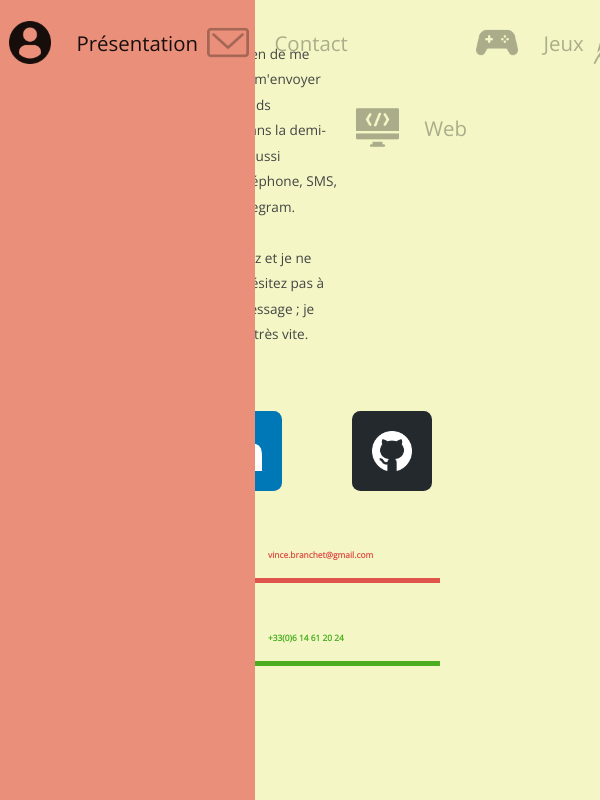
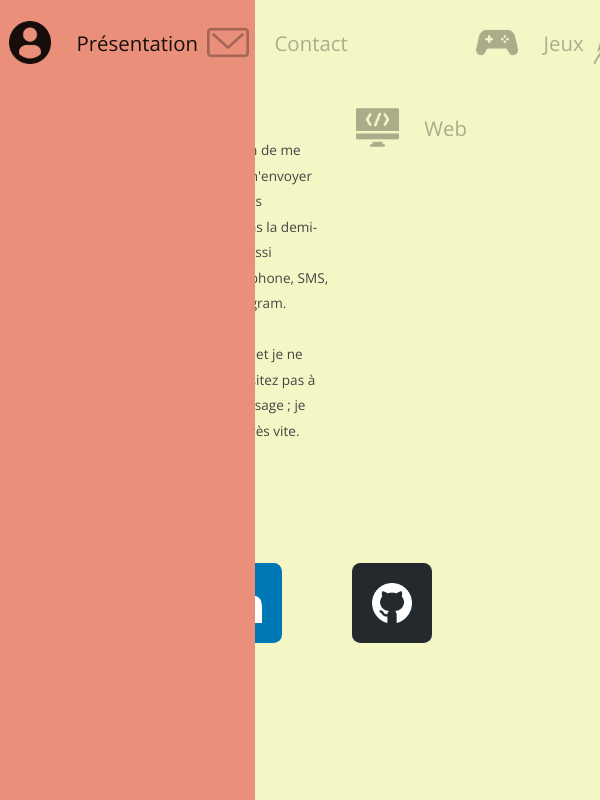
Before and after one commit to vincentbranchet/portfolio, a React (Create React App) app: page /contact in a window 600 px wide. Built offline with nearby package versions, Linux system fonts and the light colour scheme.

Commit message:
fixed compatiblity issues with iOS and Safari

```diff
--- a/src/components/App.js
+++ b/src/components/App.js
@@ -101,9 +101,12 @@ class App extends React.Component {
       const menuButtons = this.state.menuButtons.slice(0, this.state.menuButtons.length);
       const currentKey = location.pathname; // page pathname from withRouter context used to trigger page transitions
       const direction = this.getPosition(location) > this.state.prevPosition ? "right" : "left";
+      const pageStyle = {
+        height: this.state.screenHeight,
+      };
 
       return (
-        <div className="mainWrapper">
+        <div className="mainWrapper" style={pageStyle}>
           <Menu
             onClick={(id) => this.handleClickOnMenuButton(id)}
             category={activeCategory}
@@ -144,6 +147,8 @@ class App extends React.Component {
                     path="/projets"
                     render={(...props) => (
                         <ProjectPage {...props}
+                        screenHeight={this.state.screenHeight}
+                        screenWidth={this.state.screenWidth}
                         direction={direction}
                         category={this.state.category}
                         projects={this.state.projects}
--- a/src/index.css
+++ b/src/index.css
@@ -45,7 +45,8 @@
 html, body, #root, .mainWrapper {
     width: 100%;
     height: 100%;
-    overflow: hidden;
+    position: relative;
+    overflow-x: hidden;
     background-color: var(--bg-submain);
 }
 
@@ -64,6 +65,15 @@ a {
     position: relative;
 }
 
+.mainWrapper::-webkit-scrollbar{
+    width: 0.5rem;
+}
+.mainWrapper::-webkit-scrollbar-track {
+    background-color: var(--bg-submain);
+}
+.mainWrapper::-webkit-scrollbar-thumb {
+    background-color: var(--bg-main);
+}
 .projectPageWrapper::-webkit-scrollbar{
     width: 0.5rem;
 }
@@ -105,7 +115,6 @@ a {
 
 .pageWrapper {
     margin-left: 5rem;
-    height: 100vh;
     width: 100vw;
 }
 
@@ -167,9 +176,9 @@ a {
 
 /* || Landing page */
 .landingPageWrapper {
-    height: 100%;
     width: 100%;
     overflow-y: scroll;
+    -webkit-overflow-scrolling: touch;
 }
 .landingPresentationWrapper .paragraph {
     padding-left: 15px;
@@ -205,7 +214,6 @@ a {
 
 /* || Contact */
 .contactPageWrapper {
-    height: 100%;
     width: 100%;
     display: flex;
     flex-direction: row-reverse;
@@ -319,15 +327,16 @@ a {
 
 /* || Projects  */
 .projectPageWrapper {
-    height: 100%;
     width: 100%;
     display: flex;
     flex-direction: column;
     overflow-y: scroll;
+    -webkit-overflow-scrolling: touch;
 }
 
 .projectLine {
     width: 100%;
+    height: auto;
     display: flex;
     justify-content: space-around;
 }
@@ -379,6 +388,7 @@ a {
     background-color: white;
     position: relative;
     overflow: hidden;
+    z-index: 1;
 }
 
 .bannerOverlay {
@@ -561,7 +571,7 @@ a {
         justify-content: space-around;
     }
     .landingPresentationWrapper {
-        margin-top: 5rem;
+        margin-top: 10vw;
         flex-direction: column;
         justify-content: space-evenly;
     }
@@ -583,7 +593,7 @@ a {
         margin-top: 2vh;
     }
     .landingLinksWrapper {
-        margin-bottom: 1rem;
+        margin-bottom: 6rem;
     }
     .landingLink {
         box-shadow: none;
@@ -615,8 +625,9 @@ a {
     .contactTextWrapper {
         max-width: 90%;
         font-size: 0.8rem;
-        margin-bottom: 1rem;
-        padding-right: 2.5rem;
+        margin-top: 20vw;
+        margin-bottom: 20vw;
+        padding-right: 10vw;
 
     }
     .contactLinksWrapper {
@@ -627,7 +638,7 @@ a {
         width: 100%;
     }
     .webLinks {
-        margin-bottom: 1rem;
+        margin-bottom: 20vw;
     }
 
     .contactLink {
@@ -656,7 +667,7 @@ a {
     }
 
     .otherLinks {
-        margin-bottom: 1rem;
+        margin-bottom: 6rem;
     }
 
     .otherLink {
@@ -665,6 +676,7 @@ a {
         margin: 0.5rem 0;
         border-radius: 0;
         box-shadow: none;
+        margin-bottom: 10vw;
     }
     .otherLink img {
         height: 2rem;
@@ -682,8 +694,11 @@ a {
     .projectPageWrapper {
         scroll-behavior: smooth;
     }
-    .projectPageWrapper:first-child {
-        padding-top: 1rem;
+    .projectLine:first-child {
+        margin-top: 1rem;
+    }
+    .projectLine:last-child {
+        margin-bottom: 6rem;
     }
 
     .projectWrapper {
@@ -832,6 +847,7 @@ a {
 
     /* Responsive - Large screens - Contact */
     .contactPageWrapper {
+        height: 100vh;
         justify-content: space-around;
     }
     .contactTextWrapper, .contactLinksWrapper {
```
Also changed, not shown: src/components/ProjectPage.js (line endings or trailing spaces).
